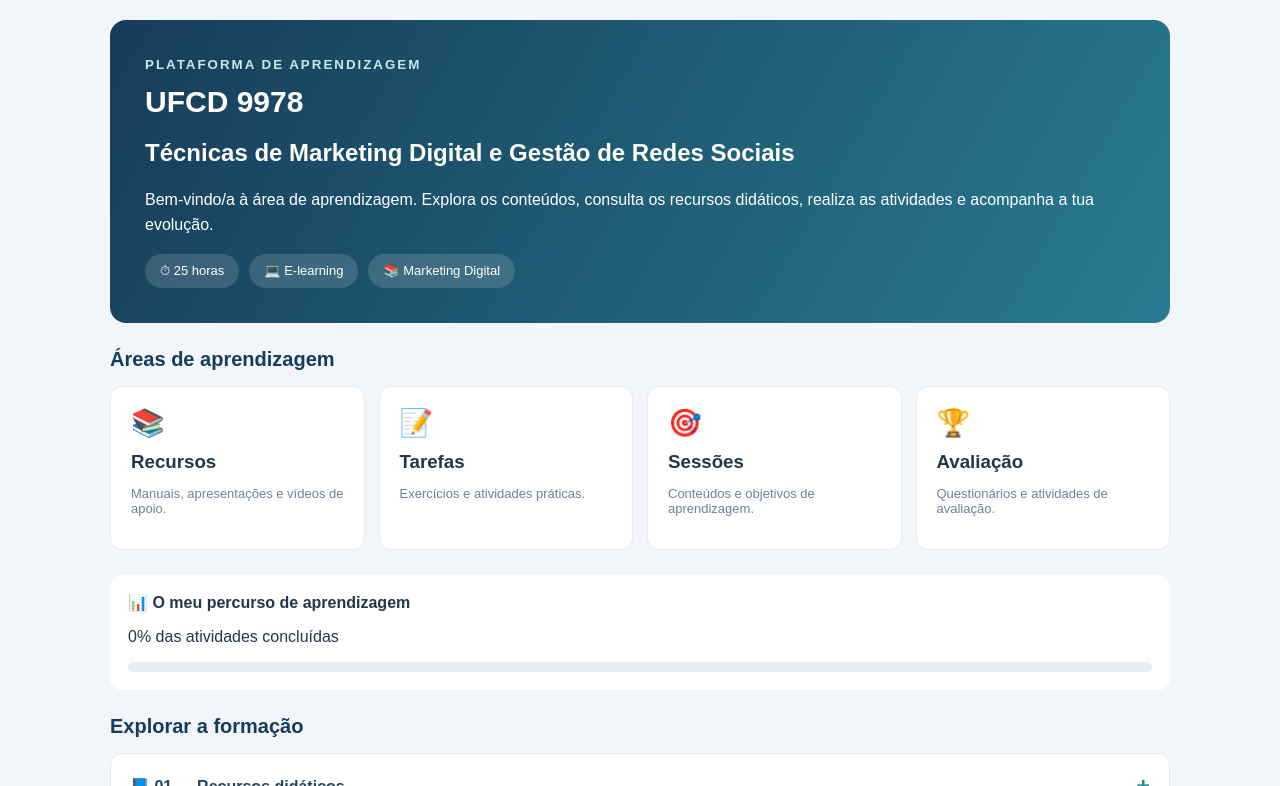
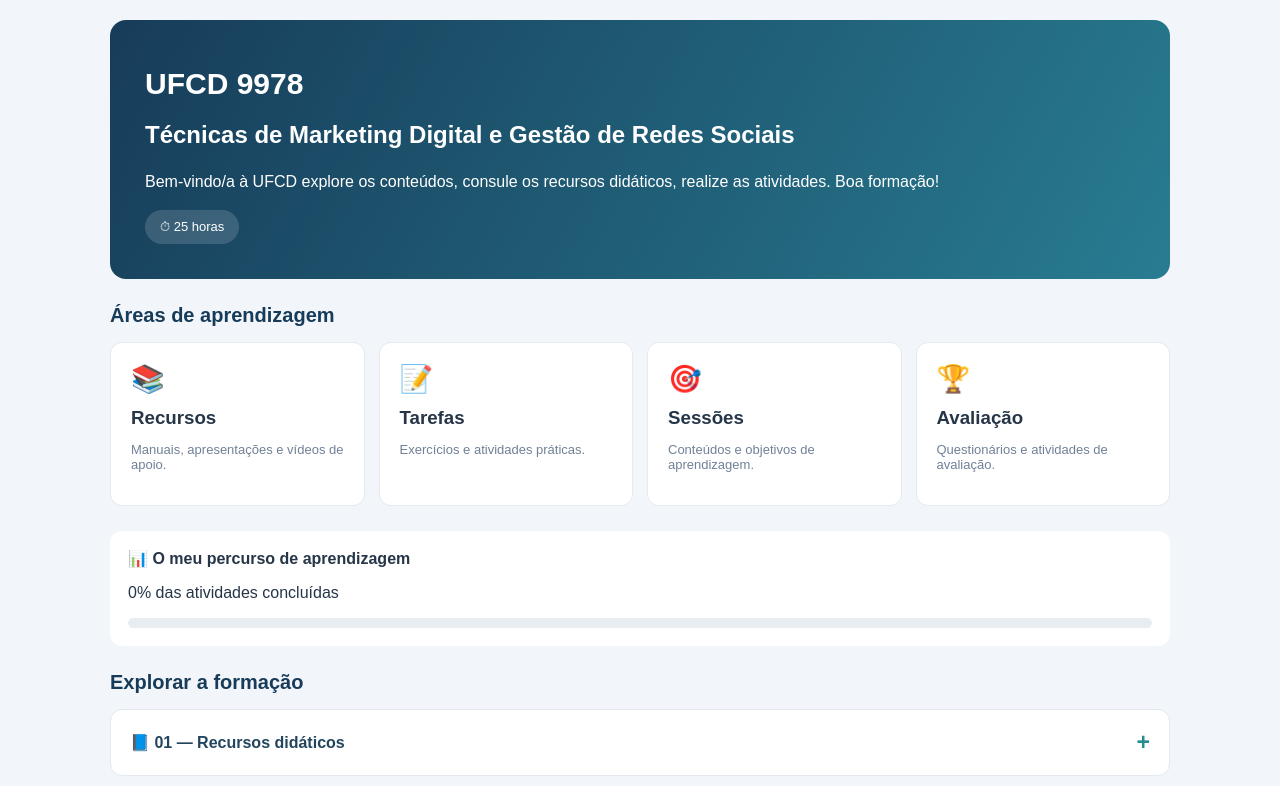
Before and after one commit to ITwomenRock/myufcd9978, a plain HTML site: page index.html in a window 1280 px wide. Shown: the top 786 px of the page. Drawn offline with Linux system fonts and the light colour scheme.

Commit message:
Update index.html

```diff
--- a/index.html
+++ b/index.html
@@ -215,18 +215,14 @@ details[open] summary::after { content: "−"; }
 
   <!-- CABEÇALHO -->
   <header class="hero">
-    <small>PLATAFORMA DE APRENDIZAGEM</small>
     <h1>UFCD 9978</h1>
     <h2>Técnicas de Marketing Digital e Gestão de Redes Sociais</h2>
     <p>
-      Bem-vindo/a à área de aprendizagem.
-      Explora os conteúdos, consulta os recursos didáticos,
-      realiza as atividades e acompanha a tua evolução.
+      Bem-vindo/a à UFCD explore os conteúdos, consule os recursos didáticos,
+      realize as atividades. Boa formação!
     </p>
     <div class="info">
       <span>⏱ 25 horas</span>
-      <span>💻 E-learning</span>
-      <span>📚 Marketing Digital</span>
     </div>
   </header>
 
@@ -536,7 +532,6 @@ details[open] summary::after { content: "−"; }
 
   <footer class="footer">
     UFCD 9978 | Técnicas de Marketing Digital e Gestão de Redes Sociais
-    <br>Área de aprendizagem e-learning
   </footer>
 
 </div>
```
